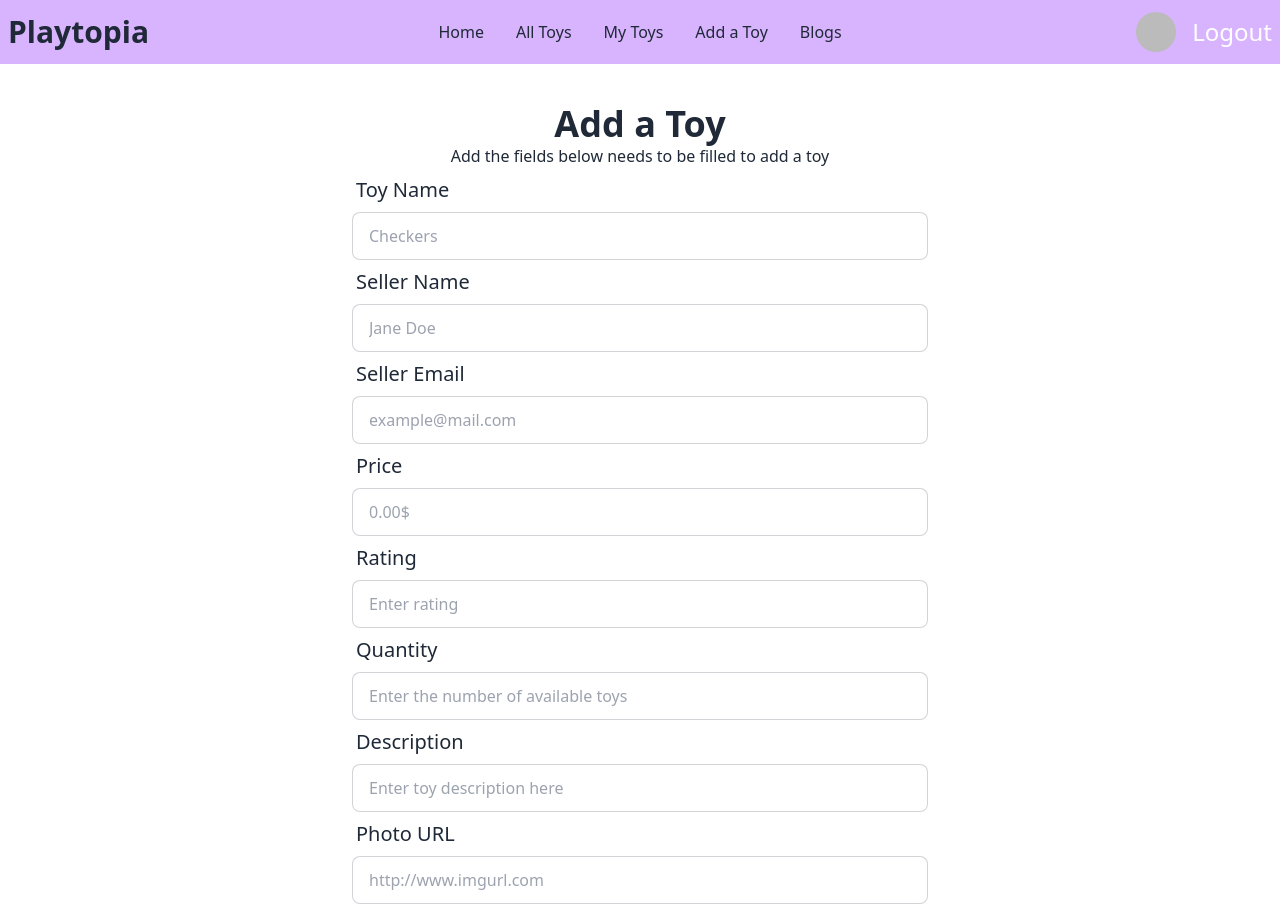
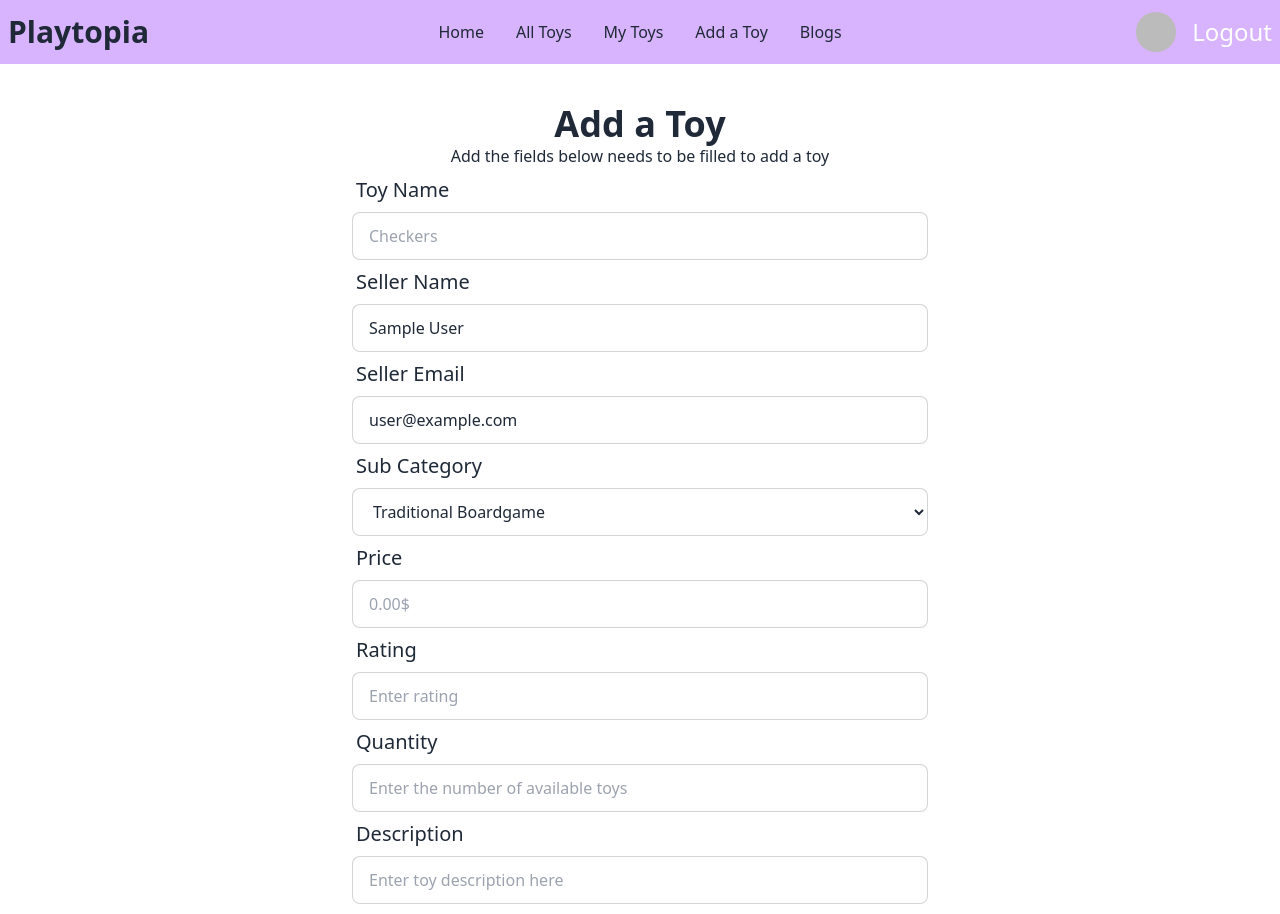
Before and after one commit to AHM-Moinuddin-Sami/Playtopia-Client, a React (Vite) app: page /addToys in a window 1280 px wide. Shown: the top 914 px of the page. Built offline with nearby package versions, Linux system fonts and the light colour scheme; no server answers; sample sign-in values are in the browser's storage.

Commit message:
fixed some stuff and added add a toy

```diff
--- a/src/Components/AddAToy/AddAToy.jsx
+++ b/src/Components/AddAToy/AddAToy.jsx
@@ -4,6 +4,8 @@ import { AuthContext } from "../Providers/AuthProvider";
 const AddAToy = () => {
 
     const { user } = useContext(AuthContext);
+
+    console.log(user);
 
     const handleToyAddition = event => {
         event.preventDefault();
@@ -13,6 +15,7 @@ const AddAToy = () => {
         const toyName = form.toyName.value;
         const sellerName = form.sellerName.value;
         const sellerEmail = form.email.value;
+        const subCategory = form.subCategory.value;
         const price = form.price.value;
         const rating = form.rating.value;
         const quantity = form.quantity.value;
@@ -23,6 +26,7 @@ const AddAToy = () => {
             toyName,
             sellerName,
             sellerEmail,
+            subCategory,
             price,
             rating,
             quantity,
@@ -31,6 +35,23 @@ const AddAToy = () => {
         }
 
         console.log(toy);
+
+        fetch('http://localhost:5000/toys', {
+            method: 'POST',
+            headers: {
+                'content-type': 'application/json'
+            },
+            body: JSON.stringify(toy)
+        })
+            .then(res => res.json())
+            .then(data => {
+                console.log(data);
+                if (data.insertedId) {
+                    alert('Product added successfully')
+                }
+            })
+
+
     }
 
     return (
@@ -46,12 +67,21 @@ const AddAToy = () => {
                     <label className="label">
                         <span className="label-text text-xl">Seller Name</span>
                     </label>
-                    <input name='sellerName' type="text" placeholder="Jane Doe" className="input input-bordered" />
+                    <input name='sellerName' type="text" defaultValue={user.displayName} placeholder="Jane Doe" className="input input-bordered" />
 
                     <label className="label">
                         <span className="label-text text-xl">Seller Email</span>
                     </label>
-                    <input name='email' type="email" required placeholder="example@mail.com" className="input input-bordered" />
+                    <input name='email' type="email" defaultValue={user.email} required placeholder="example@mail.com" className="input input-bordered" />
+
+                    <label className="label">
+                        <span className="label-text text-xl">Sub Category</span>
+                    </label>
+                    <select className="input input-bordered" required name="subCategory">
+                        <option value="traditional">Traditional Boardgame</option>
+                        <option value="tabletop">Tabletop Boardgame</option>
+                        <option value="puzzle">Puzzle</option>
+                    </select>
 
                     <label className="label">
                         <span className="label-text text-xl">Price</span>
@@ -66,7 +96,7 @@ const AddAToy = () => {
                     <label className="label">
                         <span className="label-text text-xl">Quantity</span>
                     </label>
-                    <input name='quantity' type="number" required placeholder="Enter the number of available toys" className="input input-bordered" />
+                    <input name='quantity' type="number" min={0} required placeholder="Enter the number of available toys" className="input input-bordered" />
 
                     <label className="label">
                         <span className="label-text text-xl">Description</span>
@@ -78,7 +108,7 @@ const AddAToy = () => {
                     </label>
                     <input name='photo' type="text" required placeholder="http://www.imgurl.com" className="input input-bordered" />
 
-                    <button type='submit' className="btn mt-3">Register</button>
+                    <button type='submit' className="btn mt-3">Add Product</button>
 
                 </form>
             </div>
--- a/src/Components/AllToys/AllToys.jsx
+++ b/src/Components/AllToys/AllToys.jsx
@@ -4,16 +4,18 @@ const AllToys = () => {
 
     const [toys, setToys] = useState([]);
 
-    useEffect(() =>{
+    useEffect( () =>{
         fetch("http://localhost:5000/toys")
         .then(res => res.json())
         .then(data => setToys(data));
     }, [])
 
+    console.log(toys);
+
     return (
         <div>
             {
-                toys.length
+                toys.map(toy => toy.toyName)
             }
         </div>
     );
```
